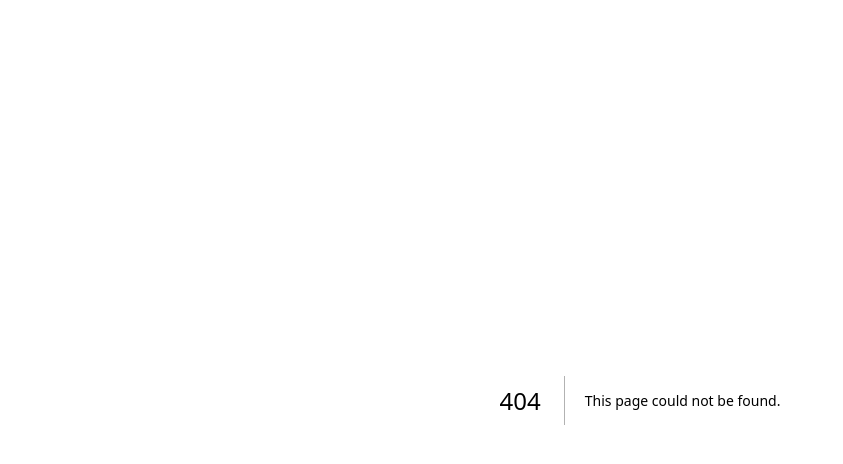
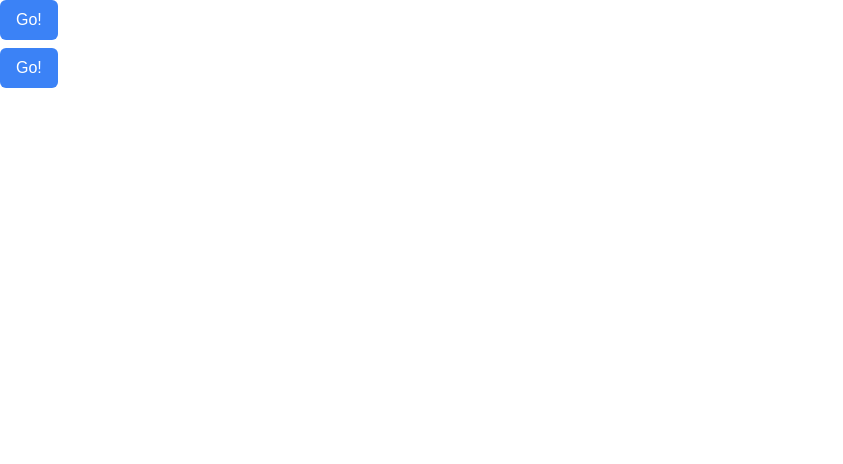
Before and after one commit to petter/action-vs-api-perf, a Next.js app: page /built-in-actions in a window 1280 px wide. Before the commit this address had no page. Shown: the top 464 px of the page, without its empty margins (0-843 px from the left). Built offline with nearby package versions, Linux system fonts and the light colour scheme.

Commit message:
add experiment with components with built-in actions
I wanted to see if components with built-in server functions would
differ in behavior if there were several instances of them. They don't

```diff
--- /dev/null
+++ b/app/built-in-actions/action-dispatcher.tsx
@@ -0,0 +1,18 @@
+import { sleep } from "../sleep-3/sleep";
+
+export function ActionDispatcher() {
+  async function action() {
+    "use server";
+    await sleep(1000);
+  }
+  return (
+    <form action={action}>
+      <button
+        className="bg-blue-500 text-white px-4 py-2 rounded-md"
+        type="submit"
+      >
+        Go!
+      </button>
+    </form>
+  );
+}
--- /dev/null
+++ b/app/built-in-actions/page.tsx
@@ -0,0 +1,10 @@
+import { ActionDispatcher } from "./action-dispatcher";
+
+export default function Page() {
+  return (
+    <div className="flex flex-col gap-2 items-start">
+      <ActionDispatcher />
+      <ActionDispatcher />
+    </div>
+  );
+}
```
